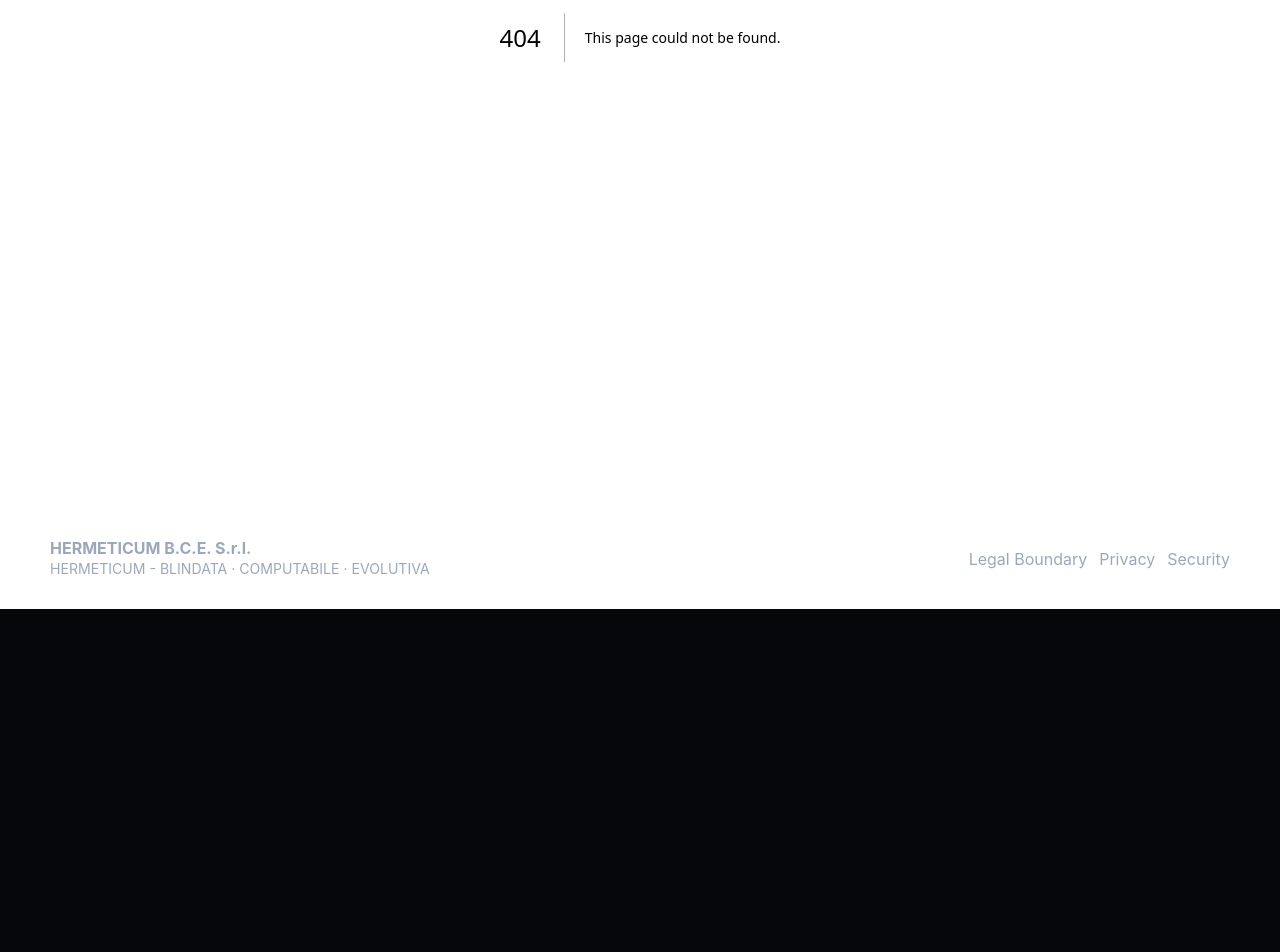
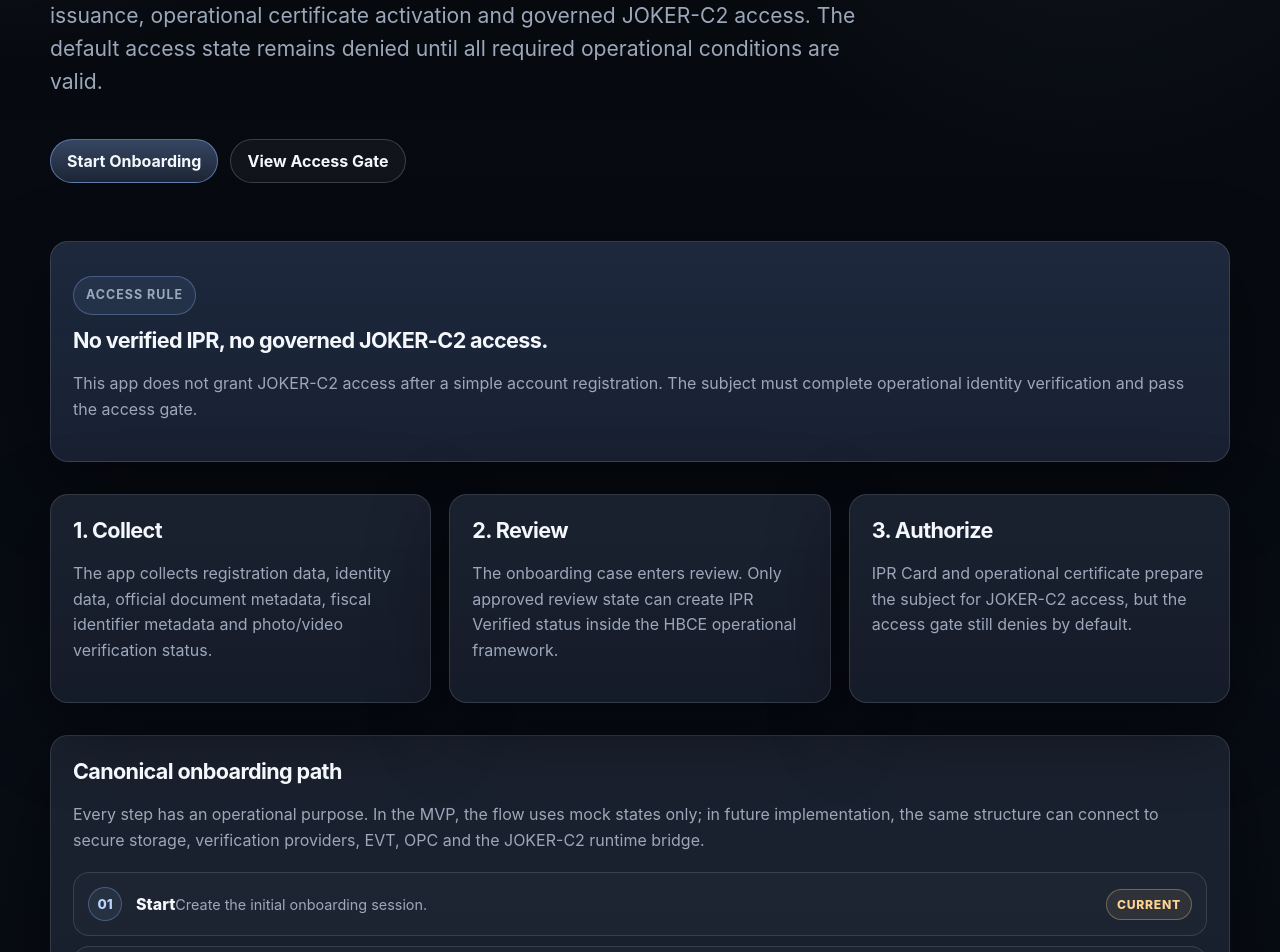
Before and after one commit to manuelcoletta1-source/hbce-ipr-onboarding-app, a Next.js app: page /onboarding in a window 1280 px wide. Before the commit this address had no page. Shown: the part 480-1432 px from the top of the page. Before the commit the page ends 1089 px from the top, so only its background shows below. Built offline with nearby package versions, Linux system fonts and the light colour scheme.

Commit message:
feat(app): add onboarding overview page

```diff
--- /dev/null
+++ b/app/onboarding/page.tsx
@@ -0,0 +1,112 @@
+import Link from "next/link";
+
+import {
+  CORE_PRODUCT_RULE,
+  PRIVACY_BOUNDARY_TEXT,
+  ROUTES,
+  SECURITY_BOUNDARY_TEXT
+} from "@/lib/constants";
+
+import { BoundaryNotice } from "@/components/BoundaryNotice";
+import { OnboardingStepper } from "@/components/OnboardingStepper";
+
+export default function OnboardingPage() {
+  return (
+    <div className="hbce-container">
+      <section className="hbce-hero">
+        <p className="hbce-kicker">Onboarding sequence</p>
+
+        <h1 className="hbce-title">Start the IPR verification path.</h1>
+
+        <p className="hbce-lead">
+          The onboarding flow prepares the subject for IPR Verified status, IPR
+          Card issuance, operational certificate activation and governed
+          JOKER-C2 access. The default access state remains denied until all
+          required operational conditions are valid.
+        </p>
+
+        <div className="hbce-actions">
+          <Link
+            className="hbce-btn hbce-btn--primary"
+            href={ROUTES.onboardingStart}
+          >
+            Start Onboarding
+          </Link>
+
+          <Link className="hbce-btn" href={ROUTES.jokerC2Access}>
+            View Access Gate
+          </Link>
+        </div>
+      </section>
+
+      <section className="hbce-section">
+        <div className="hbce-card hbce-card--soft">
+          <p className="hbce-kicker">Access rule</p>
+          <h2>{CORE_PRODUCT_RULE}</h2>
+          <p>
+            This app does not grant JOKER-C2 access after a simple account
+            registration. The subject must complete operational identity
+            verification and pass the access gate.
+          </p>
+        </div>
+      </section>
+
+      <section className="hbce-section">
+        <div className="hbce-grid hbce-grid--3">
+          <div className="hbce-card">
+            <h2>1. Collect</h2>
+            <p>
+              The app collects registration data, identity data, official
+              document metadata, fiscal identifier metadata and photo/video
+              verification status.
+            </p>
+          </div>
+
+          <div className="hbce-card">
+            <h2>2. Review</h2>
+            <p>
+              The onboarding case enters review. Only approved review state can
+              create IPR Verified status inside the HBCE operational framework.
+            </p>
+          </div>
+
+          <div className="hbce-card">
+            <h2>3. Authorize</h2>
+            <p>
+              IPR Card and operational certificate prepare the subject for
+              JOKER-C2 access, but the access gate still denies by default.
+            </p>
+          </div>
+        </div>
+      </section>
+
+      <section className="hbce-section">
+        <div className="hbce-card">
+          <h2>Canonical onboarding path</h2>
+          <p>
+            Every step has an operational purpose. In the MVP, the flow uses
+            mock states only; in future implementation, the same structure can
+            connect to secure storage, verification providers, EVT, OPC and the
+            JOKER-C2 runtime bridge.
+          </p>
+
+          <div style={{ marginTop: "18px" }}>
+            <OnboardingStepper currentStep="start" />
+          </div>
+        </div>
+      </section>
+
+      <section className="hbce-section">
+        <div className="hbce-grid hbce-grid--2">
+          <BoundaryNotice title="Privacy boundary">
+            {PRIVACY_BOUNDARY_TEXT}
+          </BoundaryNotice>
+
+          <BoundaryNotice title="Security boundary">
+            {SECURITY_BOUNDARY_TEXT}
+          </BoundaryNotice>
+        </div>
+      </section>
+    </div>
+  );
+}
```
